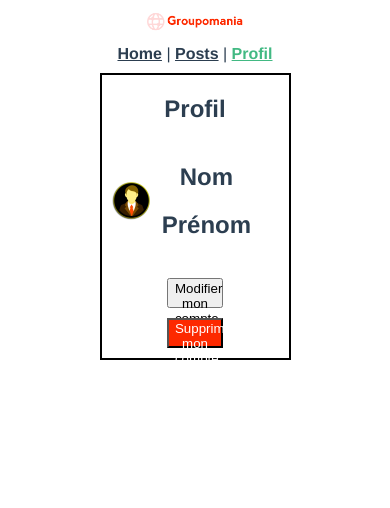
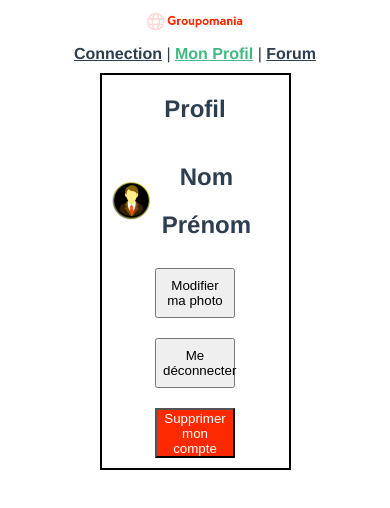
Before and after one commit to Jesse1812/groupomania, a Vue app in the folder frontend/: page /#/profil in a window 390 px wide. Shown: the top 508 px of the page. Built offline with nearby package versions, Linux system fonts and the light colour scheme.

Commit message:
responsive

```diff
--- a/frontend/src/App.vue
+++ b/frontend/src/App.vue
@@ -11,9 +11,9 @@
     </div>
 
     <div id="nav">
-      <router-link to="/">Home</router-link> |
-      <router-link to="/posts">Posts</router-link> |
-      <router-link to="/profil">Profil</router-link>
+      <router-link to="/">Connection</router-link> |
+      <router-link to="/profil">Mon Profil</router-link> |
+      <router-link to="/posts">Forum</router-link>
     </div>
     <router-view />
   </div>
@@ -47,21 +47,4 @@
 #nav a.router-link-exact-active {
   color: #42b983;
 }
-
-/* Media queries */
-@media only screen and (max-width: 600px) {
-  button {
-    width: 80%;
-  }
-}
-
-@media only screen and (max-width: 375px) {
-  #sign-in {
-    display: block;
-  }
-  button {
-    height: 100%;
-    width: 100%;
-  }
-}
 </style>
--- a/frontend/src/components/Accueil.vue
+++ b/frontend/src/components/Accueil.vue
@@ -39,7 +39,7 @@
     </form>
     <form @submit="submitLogin">
       <div id="login">
-        <h1>Connexion</h1>
+        <h1>Connection</h1>
         <input
           class="values"
           type="email"
@@ -146,9 +146,23 @@ input::placeholder {
 
 button {
   width: 50%;
-  height: 40px;
+  min-height: 60px;
   background-color: rgb(186, 219, 206);
   margin: auto;
   margin-top: 10px;
 }
+
+/* Media queries */
+@media only screen and (max-width: 600px) {
+  button {
+    width: 80%;
+  }
+}
+
+@media only screen and (max-width: 450px) {
+  #accueil {
+    flex-direction: column;
+    align-items: center;
+  }
+}
 </style>
--- a/frontend/src/components/AfficherPosts.vue
+++ b/frontend/src/components/AfficherPosts.vue
@@ -13,7 +13,7 @@
       <div v-for="post in posts" :key="post.postId">
         <h3>{{ post.userId }}</h3>
         <img :src="post.picture" class="image" />
-        <video :src="post.video" class="video"></video>
+        <iframe :src="post.video" class="gif"></iframe>
         <h2>{{ post.message }}</h2>
         <h4>{{ post.date }}</h4>
         <hr />
@@ -69,7 +69,7 @@ export default {
   margin: 10px;
 }
 button {
-  width: 15%;
+  width: 20%;
   height: 40px;
   background-color: rgb(186, 219, 206);
   margin: auto;
@@ -77,8 +77,8 @@ button {
   margin-top: 10px;
 }
 .image,
-.video {
-  width: 100%;
+.gif {
+  width: 50%;
   height: 200px;
   margin: auto;
   object-fit: contain;
@@ -86,4 +86,17 @@ button {
 h3 {
   text-align: left;
 }
+
+@media only screen and (max-width: 600px) {
+  .image,
+  .gif {
+    width: 50%;
+    height: 100px;
+    margin: auto;
+    object-fit: contain;
+  }
+  button {
+    min-width: 50px;
+  }
+}
 </style>
--- a/frontend/src/components/AfficherProfil.vue
+++ b/frontend/src/components/AfficherProfil.vue
@@ -12,7 +12,8 @@
         <h2>Prénom</h2>
       </div>
     </div>
-    <button id="modify-account" type="submit">Modifier mon compte</button>
+    <button id="modify-account" type="submit">Modifier ma photo</button>
+    <button id="deconnect" type="submit">Me déconnecter</button>
     <button @click="deleteProfil()" id="delete-account">
       Supprimer mon compte
     </button>
@@ -64,12 +65,13 @@ export default {
   flex-direction: row;
   width: 80%;
 }
-#modify-account {
+#modify-account,
+#deconnect {
   width: 30%;
   height: 30px;
   margin: auto;
   margin-bottom: 10px;
-  margin-top: 20px;
+  margin-top: 10px;
 }
 #delete-account {
   width: 30%;
@@ -78,5 +80,13 @@ export default {
   color: white;
   margin: auto;
   margin-bottom: 10px;
+  margin-top: 10px;
+}
+
+@media only screen and (max-width: 850px) {
+  button {
+    min-height: 50px;
+    min-width: 80px;
+  }
 }
 </style>
--- a/frontend/src/views/Posts.vue
+++ b/frontend/src/views/Posts.vue
@@ -18,10 +18,6 @@ export default {
     axios
       .get('http://localhost:3000/api/posts/', {
         timeout: 5000,
-        // headers: {
-        //   authorization:
-        //     'Bearer eyJhbGciOiJIUzI1NiIsInR5cCI6IkpXVCJ9.eyJ1c2VySWQiOjgsImlhdCI6MTY0NDE1NDQzNCwiZXhwIjoxNjQ0MjQwODM0fQ.C2Baw5VVBN9ChQ_RdQkKSDK2qOWcKYfO0PfcmiDWmGY',
-        // },
       })
       .then((res) => console.log(res))
       .catch((err) => console.error(err));
```
